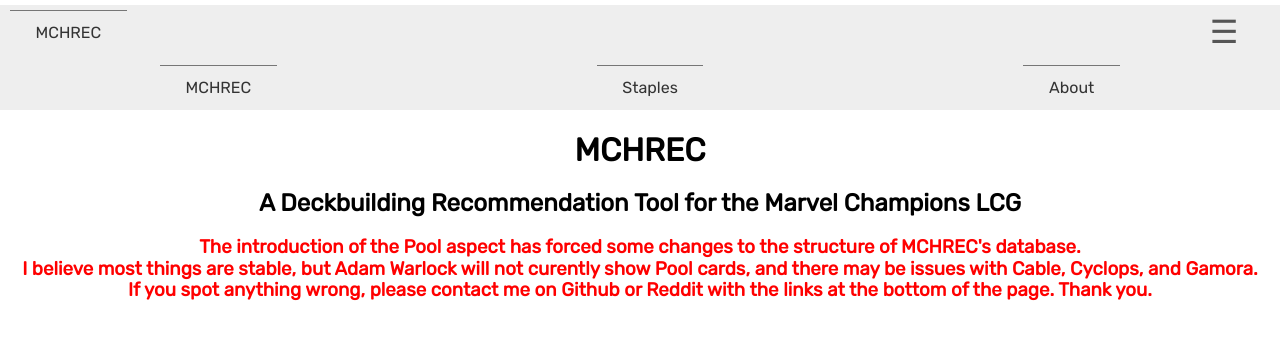
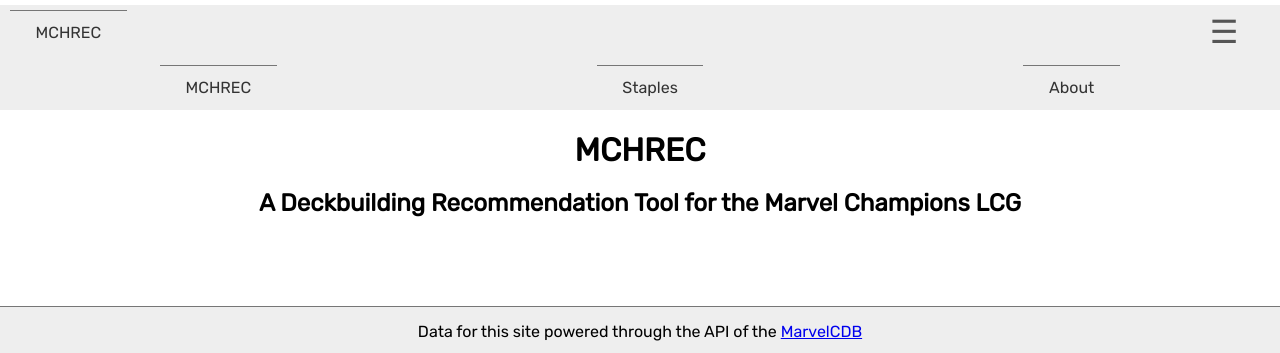
Before and after one commit to lukasmic/MCHREC, a website with bundled scripts: page src/index.html in a window 1280 px wide. Shown: the top 353 px of the page. Built offline with nearby package versions, Linux system fonts and the light colour scheme; files whose address does not match are found by name.

Commit message:
remove warning

```diff
--- a/src/index.html
+++ b/src/index.html
@@ -19,9 +19,6 @@
     <main>
       <h1 class="center">MCHREC</h1>
       <h2 class="center">A Deckbuilding Recommendation Tool for the Marvel Champions LCG</h2>
-      <h3 class="center warning">The introduction of the Pool aspect has forced some changes to the structure of MCHREC's database.<br>
-        I believe most things are stable, but Adam Warlock will not curently show Pool cards, and there may be issues with Cable, Cyclops, and Gamora.<br>
-        If you spot anything wrong, please contact me on Github or Reddit with the links at the bottom of the page. Thank you.</h3>
       <br>
       <section id="hero-select" class="center"></section>
 
```
